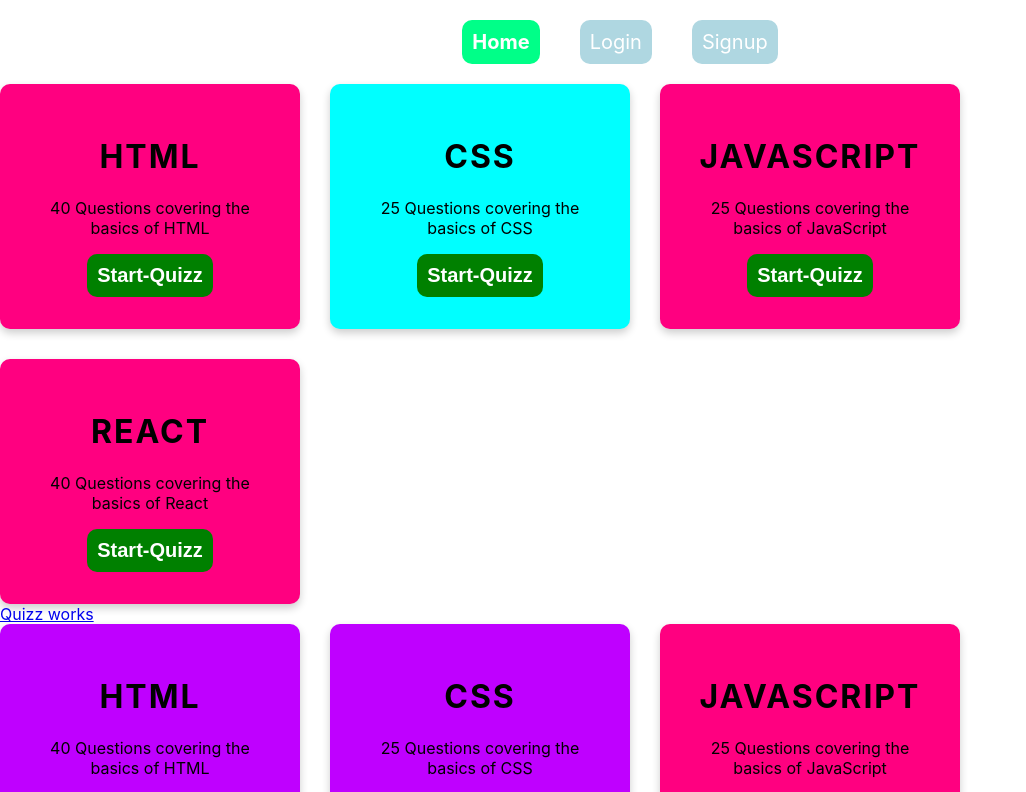
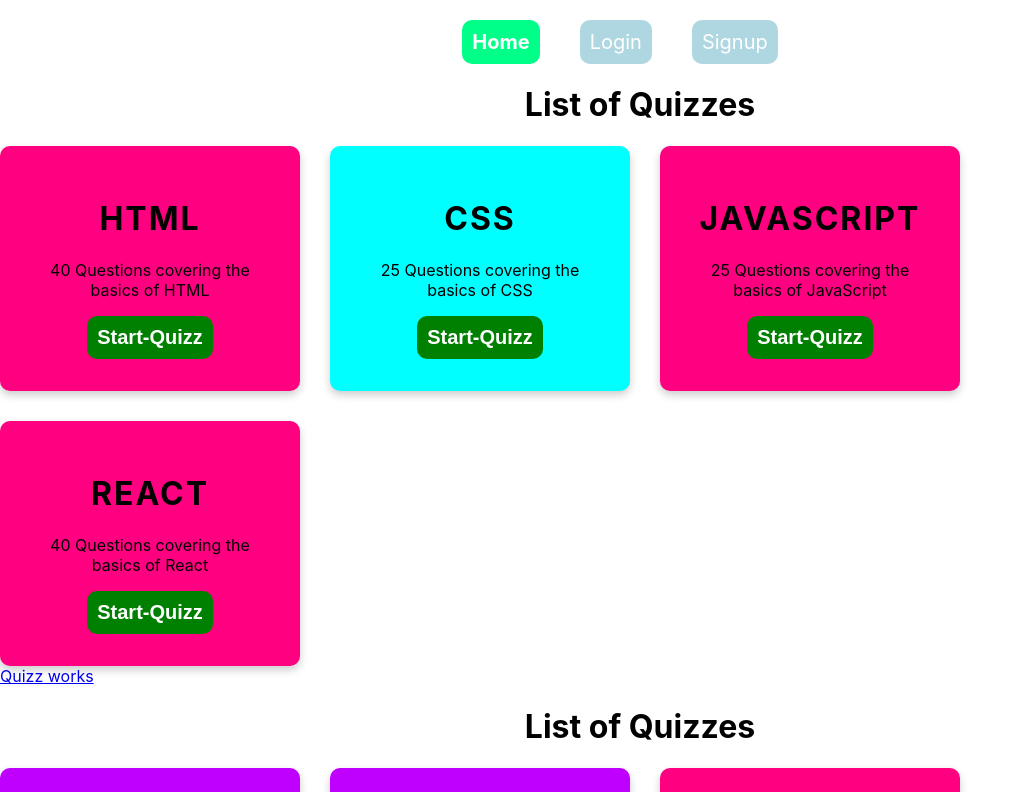
Before and after one commit to HEMASINCHU/quizzapp, a React (Create React App) app: page /home/cards in a window 1280 px wide. Shown: the top 792 px of the page, without its empty margins (0-1026 px from the left). Built offline with nearby package versions, Linux system fonts and the light colour scheme.

Commit message:
added header for the cards component

```diff
--- a/src/card/Cards.js
+++ b/src/card/Cards.js
@@ -3,11 +3,14 @@
 
 const Cards = () => {
   return (
-    <div className="cards">
-      {data.map((item, index) => (
-        <Card key={index} data={item} />
-      ))}
-    </div>
+    <>
+      <h1 style={{ textAlign: "center" }}>List of Quizzes</h1>
+      <div className="cards">
+        {data.map((item, index) => (
+          <Card key={index} data={item} />
+        ))}
+      </div>
+    </>
   );
 };
 export default Cards;
```
